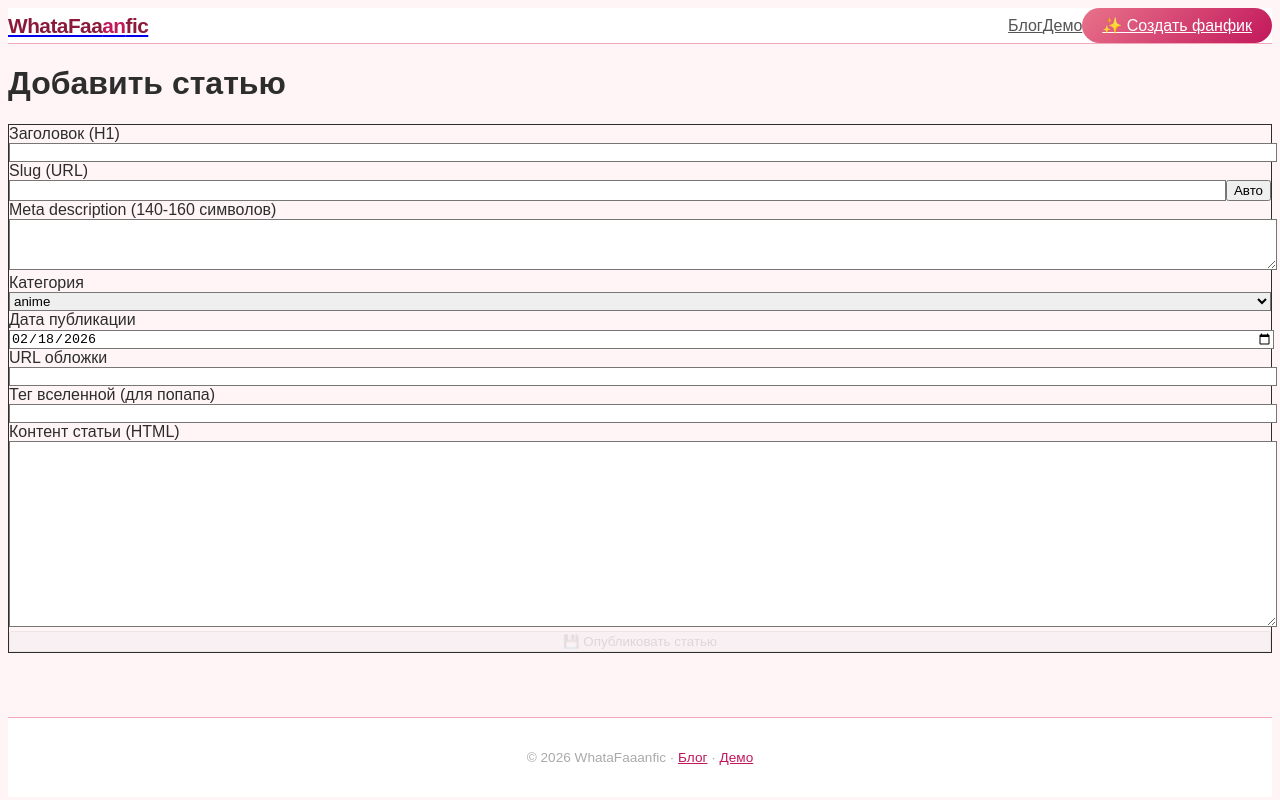
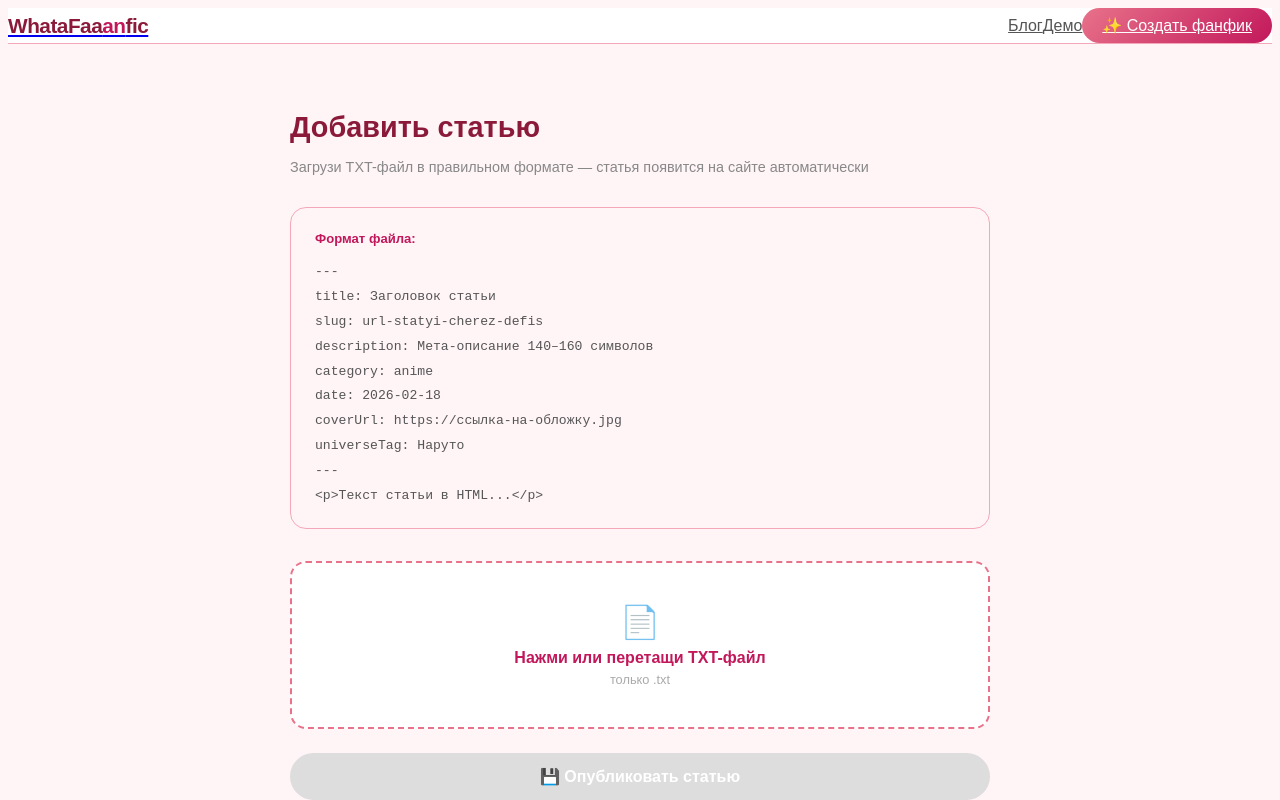
Before and after one commit to oxionezhkov-hub/whatafaaanfic-blog, a Next.js app: page /admin in a window 1280 px wide. Shown: the top 800 px of the page. Built offline with nearby package versions, Linux system fonts and the light colour scheme.

Commit message:
Update page.js

```diff
--- a/app/admin/page.js
+++ b/app/admin/page.js
@@ -1,76 +1,91 @@
-
-// ============================================================
-// app/admin/page.js — ЗАГРУЗКА СТАТЬИ
-// ============================================================
 'use client'
 import { useState } from 'react'
 
-const CATEGORIES = ['anime', 'serials', 'films', 'ai']
+export default function AdminPage() {
+  const [file, setFile] = useState(null)
+  const [status, setStatus] = useState(null)
+  const [preview, setPreview] = useState('')
 
-export default function AdminPage() {
-  const [form, setForm] = useState({ title: '', slug: '', description: '', category: 'anime', date: new Date().toISOString().slice(0, 10), coverUrl: '', universeTag: '', content: '' })
-  const [status, setStatus] = useState(null)
-
-  const set = (k, v) => setForm(f => ({ ...f, [k]: v }))
-
-  const autoSlug = (title) => title.toLowerCase().replace(/[^a-zа-яё0-9\s]/gi, '').replace(/\s+/g, '-').replace(/[а-яё]/gi, c => ({ а:'a',б:'b',в:'v',г:'g',д:'d',е:'e',ё:'yo',ж:'zh',з:'z',и:'i',й:'j',к:'k',л:'l',м:'m',н:'n',о:'o',п:'p',р:'r',с:'s',т:'t',у:'u',ф:'f',х:'h',ц:'ts',ч:'ch',ш:'sh',щ:'sch',ъ:'',ы:'y',ь:'',э:'e',ю:'yu',я:'ya' }[c] || c))
-
-  const submit = async () => {
-    setStatus('loading')
-    const res = await fetch('/api/admin/post', {
-      method: 'POST',
-      body: JSON.stringify(form),
-      headers: { 'Content-Type': 'application/json' },
-    })
-    setStatus(res.ok ? 'ok' : 'err')
+  const onFile = (e) => {
+    const f = e.target.files[0]
+    if (!f) return
+    setFile(f)
+    setStatus(null)
+    const reader = new FileReader()
+    reader.onload = (ev) => setPreview(ev.target.result)
+    reader.readAsText(f, 'utf-8')
   }
 
-  const field = (label, key, type = 'text', opts = {}) => (
-    <div key={key}>
-      <label className="block text-sm font-semibold text-gray-700 mb-1">{label}</label>
-      {type === 'textarea'
-        ? <textarea rows={opts.rows || 4} className="w-full border border-pink-200 rounded-xl px-3 py-2 text-sm focus:outline-none focus:ring-2 focus:ring-pink-300 resize-y" value={form[key]} onChange={e => set(key, e.target.value)} />
-        : <input type={type} className="w-full border border-pink-200 rounded-xl px-3 py-2 text-sm focus:outline-none focus:ring-2 focus:ring-pink-300" value={form[key]} onChange={e => set(key, e.target.value)} />
+  const upload = async () => {
+    if (!file) return
+    setStatus('loading')
+    const formData = new FormData()
+    formData.append('file', file)
+    const res = await fetch('/api/admin/upload', { method: 'POST', body: formData })
+    setStatus(res.ok ? 'ok' : 'err')
+    if (res.ok) { setFile(null); setPreview('') }
   }
-    </div>
-  )
 
   return (
-    <div className="max-w-2xl mx-auto px-4 py-12">
-      <h1 className="text-2xl font-bold text-pink-800 mb-8">Добавить статью</h1>
-      <div className="bg-white rounded-2xl shadow-sm border border-pink-100 p-8 flex flex-col gap-5">
-        {field('Заголовок (H1)', 'title')}
-        <div>
-          <label className="block text-sm font-semibold text-gray-700 mb-1">Slug (URL)</label>
-          <div className="flex gap-2">
-            <input className="flex-1 border border-pink-200 rounded-xl px-3 py-2 text-sm focus:outline-none" value={form.slug} onChange={e => set('slug', e.target.value)} />
-            <button onClick={() => set('slug', autoSlug(form.title))} className="bg-pink-100 text-pink-700 px-3 py-2 rounded-xl text-xs font-medium hover:bg-pink-200">
-              Авто
-            </button>
+    <div style={{ maxWidth: '700px', margin: '0 auto', padding: '3rem 1rem' }}>
+      <h1 style={{ fontWeight: 900, fontSize: '1.8rem', color: '#8B1A3A', marginBottom: '0.5rem' }}>
+        Добавить статью
+      </h1>
+      <p style={{ color: '#888', marginBottom: '2rem', fontSize: '0.9rem' }}>
+        Загрузи TXT-файл в правильном формате — статья появится на сайте автоматически
+      </p>
+
+      {/* Формат */}
+      <div style={{ background: '#FFF5F7', border: '1px solid #F4A7B9', borderRadius: '16px', padding: '1.2rem 1.5rem', marginBottom: '2rem', fontSize: '0.82rem', fontFamily: 'monospace', lineHeight: 1.9, color: '#555' }}>
+        <div style={{ fontWeight: 700, color: '#C2185B', marginBottom: '0.5rem', fontFamily: 'Nunito, sans-serif' }}>Формат файла:</div>
+        ---<br />
+        title: Заголовок статьи<br />
+        slug: url-statyi-cherez-defis<br />
+        description: Мета-описание 140–160 символов<br />
+        category: anime<br />
+        date: 2026-02-18<br />
+        coverUrl: https://ссылка-на-обложку.jpg<br />
+        universeTag: Наруто<br />
+        ---<br />
+        &lt;p&gt;Текст статьи в HTML...&lt;/p&gt;
       </div>
+
+      {/* Загрузка */}
+      <label style={{ display: 'block', border: '2px dashed #E8728A', borderRadius: '16px', padding: '2.5rem', textAlign: 'center', cursor: 'pointer', background: file ? '#FFF0F5' : '#fff', transition: 'background 0.2s' }}>
+        <input type="file" accept=".txt" onChange={onFile} style={{ display: 'none' }} />
+        <div style={{ fontSize: '2rem', marginBottom: '0.5rem' }}>📄</div>
+        <div style={{ fontWeight: 700, color: '#C2185B', marginBottom: '0.3rem' }}>
+          {file ? file.name : 'Нажми или перетащи TXT-файл'}
         </div>
-        {field('Meta description (140-160 символов)', 'description', 'textarea', { rows: 3 })}
-        <div>
-          <label className="block text-sm font-semibold text-gray-700 mb-1">Категория</label>
-          <select className="w-full border border-pink-200 rounded-xl px-3 py-2 text-sm focus:outline-none" value={form.category} onChange={e => set('category', e.target.value)}>
-            {CATEGORIES.map(c => <option key={c} value={c}>{c}</option>)}
-          </select>
-        </div>
-        {field('Дата публикации', 'date', 'date')}
-        {field('URL обложки', 'coverUrl')}
-        {field('Тег вселенной (для попапа)', 'universeTag')}
-        {field('Контент статьи (HTML)', 'content', 'textarea', { rows: 12 })}
+        <div style={{ fontSize: '0.8rem', color: '#aaa' }}>только .txt</div>
+      </label>
+
+      {/* Превью */}
+      {preview && (
+        <details style={{ marginTop: '1rem' }}>
+          <summary style={{ cursor: 'pointer', color: '#C2185B', fontWeight: 700, fontSize: '0.9rem' }}>Предпросмотр файла</summary>
+          <pre style={{ marginTop: '0.8rem', background: '#f8f8f8', borderRadius: '12px', padding: '1rem', fontSize: '0.78rem', overflowX: 'auto', maxHeight: '200px', color: '#444' }}>{preview}</pre>
+        </details>
+      )}
 
       <button
-          onClick={submit}
-          disabled={!form.title || !form.slug || !form.content}
-          className="bg-pink-600 text-white font-bold py-3 rounded-xl hover:bg-pink-800 transition-colors disabled:opacity-40"
+        onClick={upload}
+        disabled={!file || status === 'loading'}
+        style={{ width: '100%', marginTop: '1.5rem', background: file ? 'linear-gradient(135deg, #E8728A, #C2185B)' : '#ddd', color: '#fff', fontWeight: 800, fontSize: '1rem', padding: '14px', borderRadius: '50px', border: 'none', cursor: file ? 'pointer' : 'default', transition: 'opacity 0.2s' }}
       >
-          {status === 'loading' ? 'Сохраняю...' : '💾 Опубликовать статью'}
+        {status === 'loading' ? 'Публикую...' : '💾 Опубликовать статью'}
       </button>
-        {status === 'ok' && <p className="text-green-500 text-center text-sm">✅ Статья опубликована!</p>}
-        {status === 'err' && <p className="text-red-400 text-center text-sm">Ошибка. Попробуй ещё раз.</p>}
+
+      {status === 'ok' && (
+        <div style={{ marginTop: '1rem', background: '#e8f5e9', color: '#2e7d32', borderRadius: '12px', padding: '0.8rem 1rem', textAlign: 'center', fontWeight: 700 }}>
+          ✅ Статья опубликована! <a href="/blog" style={{ color: '#C2185B', marginLeft: '8px' }}>Открыть блог →</a>
         </div>
+      )}
+      {status === 'err' && (
+        <div style={{ marginTop: '1rem', background: '#fdecea', color: '#c62828', borderRadius: '12px', padding: '0.8rem 1rem', textAlign: 'center', fontWeight: 700 }}>
+          ❌ Ошибка. Проверь формат файла и попробуй снова.
+        </div>
+      )}
     </div>
   )
 }
```
Lines whose indentation alone changed are shown as unchanged.
